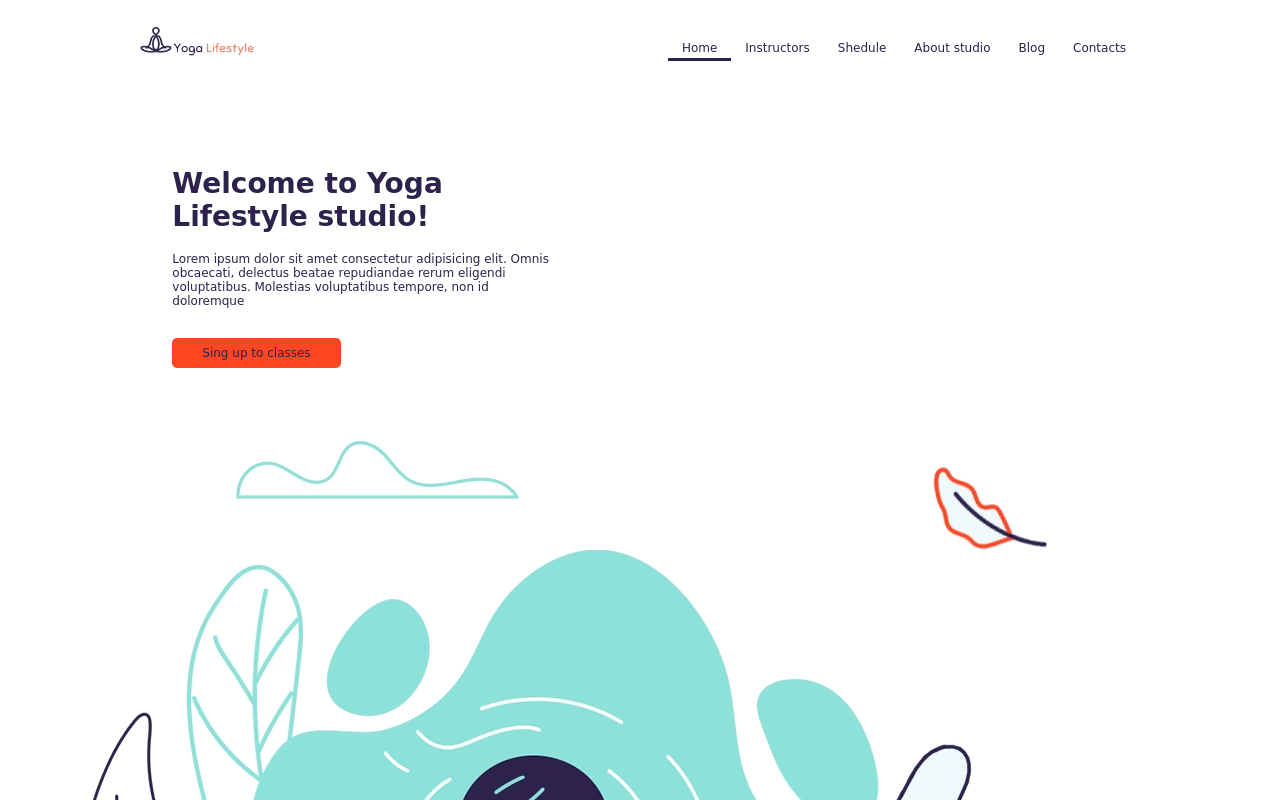
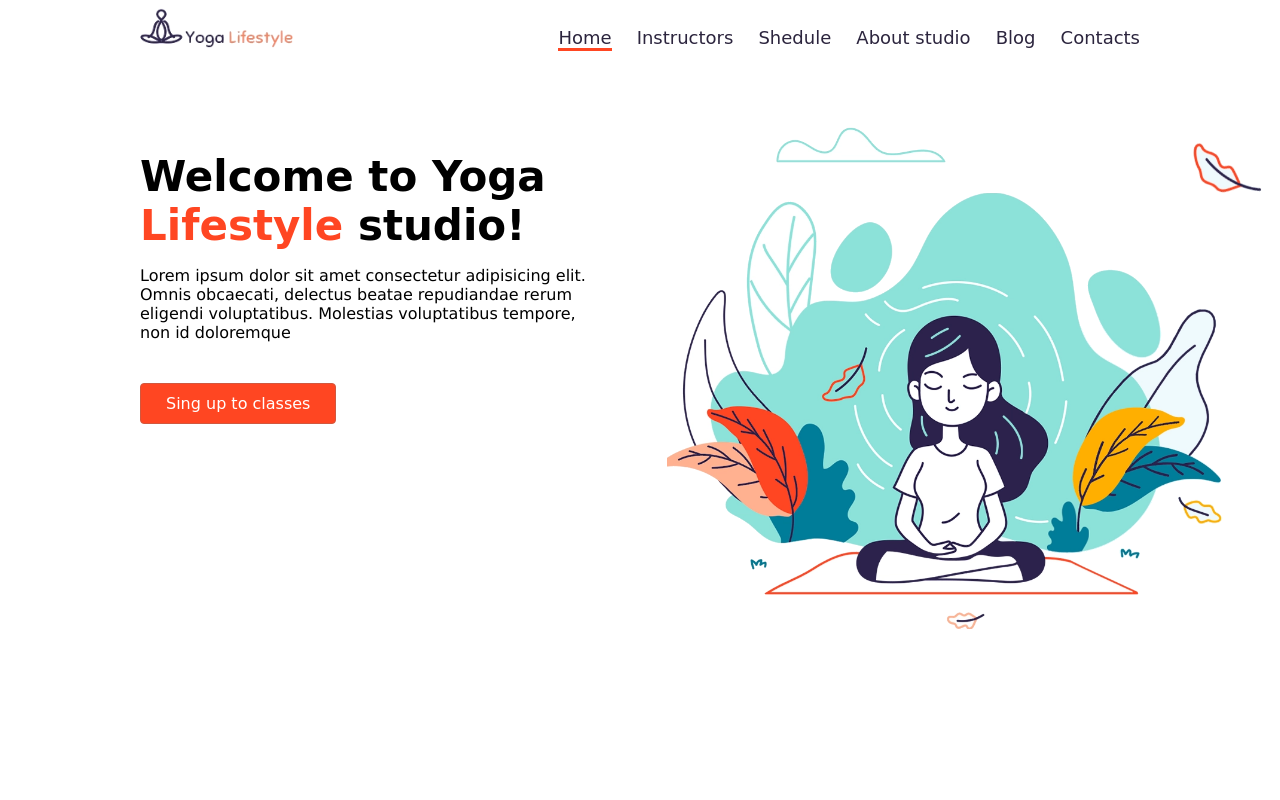
Before and after one commit to ritullia/4-joga, a website: page index.html in a window 1280 px wide. Shown: the top 800 px of the page. Drawn offline with Linux system fonts and the light colour scheme.

Commit message:
Style commit

```diff
--- a/css/main.css
+++ b/css/main.css
@@ -1,103 +1,111 @@
+:root {
+    --orandzine: #ff4622;
+    --plotis: 1000px;
+    --soninis-atstumas: calc((100% - var(--plotis)) / 2);
+    --main-width: calc(var(--plotis) + var(--soninis-atstumas));
+    --text-width: calc(var(--plotis) * 0.45);
+    --text-margin: calc(var(--plotis) * 0.05);
+    --image-width: calc(100% - var(--plotis) / 2);
+}
+
+
+:root {
+    --orandzine: #ff4622;
+    --plotis: 1000px;
+    --soninis-atstumas: calc((100% - var(--plotis)) / 2);
+    --main-width: calc(var(--plotis) + var(--soninis-atstumas));
+    --text-width: calc(var(--plotis) * 0.45);
+    --text-margin: calc(var(--plotis) * 0.05);
+    --image-width: calc(100% - var(--plotis) / 2);
+}
+
 body {
-    background-color: white;
-    font-family: Verdana, Geneva, Tahoma, sans-serif;
     font-family: cursive;
 }
 
-
-header{
+header {
     display: inline-block;
-    width: 1000px;
-    font-family: cursive;
-    margin-top: 10px;
-    margin-left: calc((100% - 1000px) / 2);
-    background-color: transparent
+    width: var(--plotis);
+    margin-left: var(--soninis-atstumas);
 }
 
-header>img {
+header > img {
     float: left;
-    height: 30px;
-    margin-top: 8px;
-
+    height: 40px;
 }
 
-nav{
+nav {
     float: right;
-    margin-bottom: 20px;
+    margin-top: 20px;
 }
 
-a{
-    display: inline;
+nav > a {
+    font-size: 18px;
+    line-height: 20px;
     text-decoration: none;
-    float: left;
-    color: #2C224C;
-    font-size: 12px;
-    padding: 14px;
-    padding-top: 23px;
-    padding-bottom: 3px;
-
+    color: #2c253e;
+    margin-left: 20px;
+    border-bottom: 3px solid transparent;
 }
 
-a:first-child {
-    margin-left: 5px;
-    border-style: none;
-    padding-bottom: 3px;
-    border-color: #FF4622 ;
-    border-bottom: solid;
-
-
+nav > a:hover {
+    border-color: var(--orandzine);
 }
 
-a:hover {
-    color: red;
-
+nav > a:first-child {
+    margin-left: 0;
+    border-color: var(--orandzine);
 }
 
-h1{
-    font-size: 28px;
-    margin-left: 0;
-    color:#2C224C;
-
-
-    }
+main {
+    display: inline-block;
+    width: var(--main-width);
+    margin-left: var(--soninis-atstumas);
+    margin-top: 50px;
+}
 
 div {
-    display: inline-block;
     float: left;
-    width: 30%;
-    margin-left:13%;
-    margin-right: 5%;
-    margin-top: 5%;
+    width: var(--text-width);
+    margin-right: var(--text-margin);
+    margin-top: 50px;
 }
 
-p{
+h1 {
+    display: inline-block;
+    width: 100%;
+    font-size: 42px;
     margin: 0;
-    font-size: 12px;
-    color:#2C224C ;
-    display: block
 }
 
-section {
+h1 > span {
+    color: var(--orandzine);
+}
+
+p {
     display: inline-block;
     width: 100%;
-    float: left;
+    font-family: Verdana, Geneva, Tahoma, sans-serif;
 }
 
-section>img {
-    width: 40%;
-    float: left;
+div > a {
+    display: inline-block;
+    padding: 10px;
+    padding-left: 25px;
+    padding-right: 25px;
+    margin-top: 25px;
+    color: #fff;
+    text-decoration: none;
+    background-color: var(--orandzine);
+    border: 1px solid #d1583f;
+    border-radius: 4px;
 }
 
-div>a {
-    margin-top: 30px;
+div > a:hover {
+    background-color: #cf3314;
+}
+
+main > img {
     float: left;
-    border-style: none;
-    border-radius: 5px;
-    display: inline-block;
-    margin-bottom: 30px;
-    padding: 30px;
-    padding-top: 8px;
-    padding-bottom: 8px;
-    background-color: #FF4622;
-    font-style: normal;
+    width: var(--image-width);
 }
```
